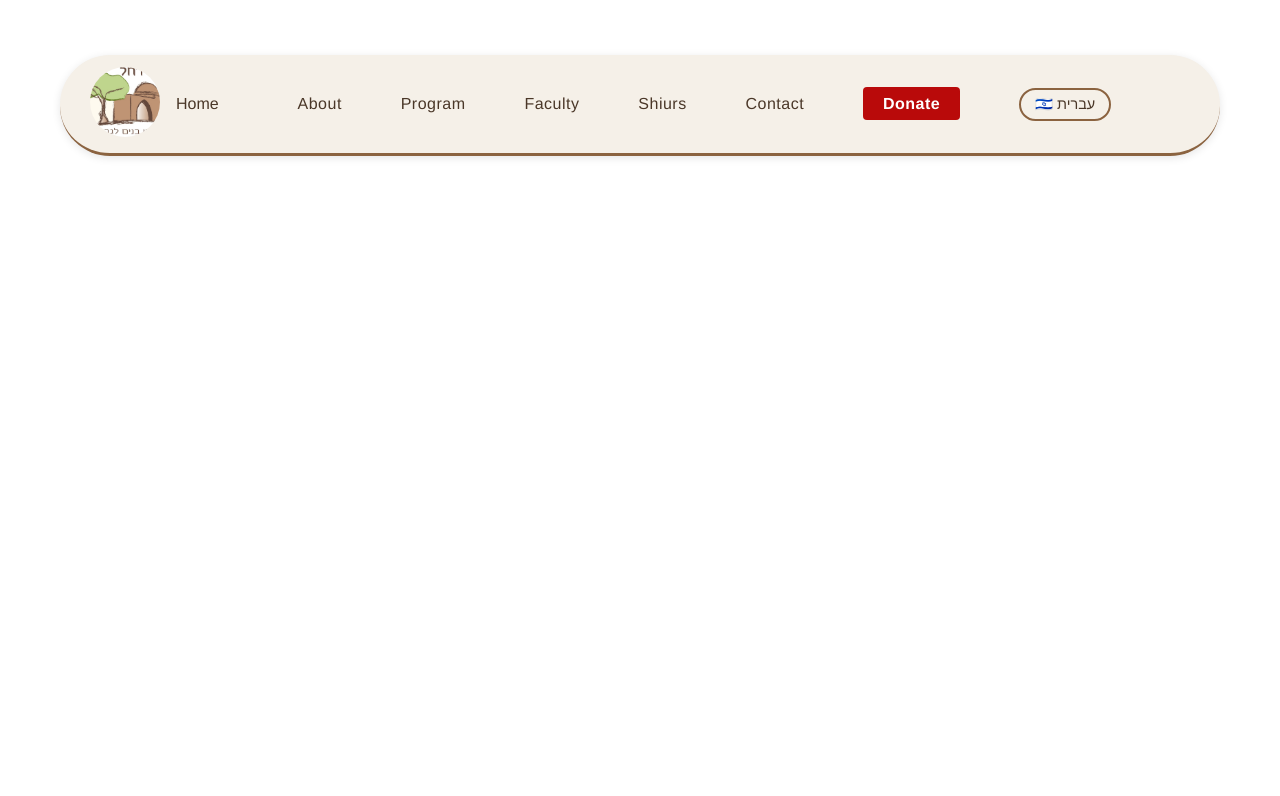
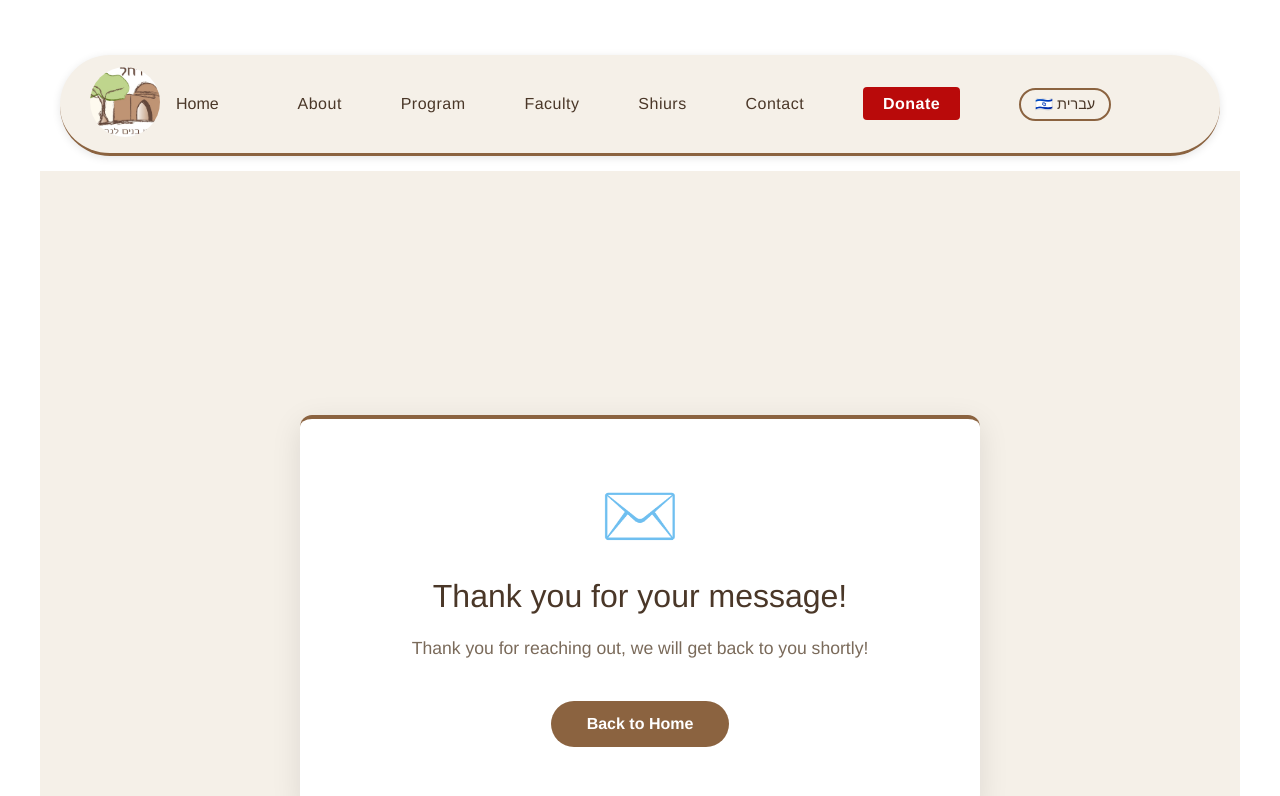
Before and after one commit to Jesskiroff/bnei-rachel-website-, a React (Vite) app: page /contact-success in a window 1280 px wide. Shown: the top 796 px of the page. Built offline with nearby package versions, Linux system fonts and the light colour scheme; no server answers.

Commit message:
add contact-success page

```diff
--- a/src/App.jsx
+++ b/src/App.jsx
@@ -22,6 +22,8 @@ import Staff from './pages/faculty/Staff.jsx'
 import GuestSpeakers from './pages/faculty/GuestSpeakers.jsx'
 
 import ThankYou from "./pages/ThankYou";
+
+import ContactSuccess from "./pages/ContactSuccess";
 
 function App() {
   return (
@@ -52,6 +54,8 @@ function App() {
 
         <Route path="/thank-you" element={<ThankYou />} />
 
+        <Route path="/contact-success" element={<ContactSuccess />} />
+
 
       </Routes>
 
--- a/src/pages/Contact.jsx
+++ b/src/pages/Contact.jsx
@@ -6,10 +6,12 @@ import bannerImg from "../assets/farmPic.jpeg";
 import { supabase } from "../supabaseClient";
 import emailjs from "@emailjs/browser";
 import "./Contact.css";
+import { useNavigate } from "react-router-dom";
 
 function Contact() {
   const { language } = useLanguage();
   const t = translations[language];
+  const navigate = useNavigate();
 
   const [formData, setFormData] = useState({
     name: "",
@@ -75,8 +77,7 @@ function Contact() {
     }
 
     setLoading(false);
-    setSuccess(true);
-    setFormData({ name: "", email: "", phone: "", subject: "", message: "" });
+    navigate("/contact-success");
   }
 
   return (
--- /dev/null
+++ b/src/pages/ContactSuccess.css
@@ -0,0 +1,56 @@
+.contact-success-page {
+    min-height: 100vh;
+    display: flex;
+    align-items: center;
+    justify-content: center;
+    background-color: #f5f0e8;
+    padding: 40px 20px;
+    font-family: Helvetica, Arial, sans-serif;
+  }
+
+  .contact-success-card {
+    background-color: white;
+    max-width: 600px;
+    width: 100%;
+    padding: 60px 40px;
+    border-radius: 12px;
+    text-align: center;
+    box-shadow: 0 8px 30px rgba(0, 0, 0, 0.1);
+    border-top: 4px solid #8b6340;
+  }
+
+  .contact-success-icon {
+    font-size: 4rem;
+    margin-bottom: 24px;
+  }
+
+  .contact-success-card h1 {
+    font-size: 2rem;
+    color: #4a3728;
+    margin-bottom: 16px;
+    font-weight: 500;
+  }
+
+  .contact-success-card p {
+    font-size: 1.1rem;
+    color: #7a6a5a;
+    line-height: 1.8;
+    margin-bottom: 36px;
+  }
+
+  .contact-success-home-btn {
+    display: inline-block;
+    background-color: #8b6340;
+    color: white;
+    padding: 14px 36px;
+    border-radius: 50px;
+    text-decoration: none;
+    font-weight: 600;
+    font-size: 1rem;
+    font-family: Helvetica, Arial, sans-serif;
+    transition: background-color 0.3s ease;
+  }
+
+  .contact-success-home-btn:hover {
+    background-color: #6b8c42;
+  }
--- /dev/null
+++ b/src/pages/ContactSuccess.jsx
@@ -0,0 +1,24 @@
+import { Link } from "react-router-dom";
+import { useLanguage } from "../LanguageContext";
+import translations from "../translations";
+import "./ContactSuccess.css";
+
+function ContactSuccess() {
+  const { language } = useLanguage();
+  const t = translations[language];
+
+  return (
+    <div className="contact-success-page">
+      <div className="contact-success-card">
+        <div className="contact-success-icon">✉️</div>
+        <h1>{t.contactSuccessTitle}</h1>
+        <p>{t.contactSuccessMessage}</p>
+        <Link to="/" className="contact-success-home-btn">
+          {t.backToHome}
+        </Link>
+      </div>
+    </div>
+  );
+}
+
+export default ContactSuccess;
--- a/src/translations.js
+++ b/src/translations.js
@@ -76,6 +76,9 @@ const translations = {
       contactSuccessTitle: "Message Sent!",
       contactSuccessMessage: "Thank you for reaching out. We will get back to you shortly.",
       sendAnotherMessage: "Send Another Message",
+      contactSuccessTitle: "Thank you for your message!",
+      contactSuccessMessage: "Thank you for reaching out, we will get back to you shortly!",
+      backToHome: "Back to Home",
 
     },
     he: {
@@ -154,6 +157,9 @@ const translations = {
       contactSuccessTitle: "ההודעה נשלחה!",
       contactSuccessMessage: "תודה שפנית אלינו. נחזור אליך בהקדם.",
       sendAnotherMessage: "שלח הודעה נוספת",
+      contactSuccessTitle: "ההודעה נשלחה!",
+      contactSuccessMessage: "תודה שפנית אלינו. נחזור אליך בהקדם.",
+      backToHome: "חזרה לדף הבית",
 
     },
   };
```
Also changed, not shown: src/assets/bryWallLogo.jpeg (renamed from src/assets/bryWallLogo.jpg).
